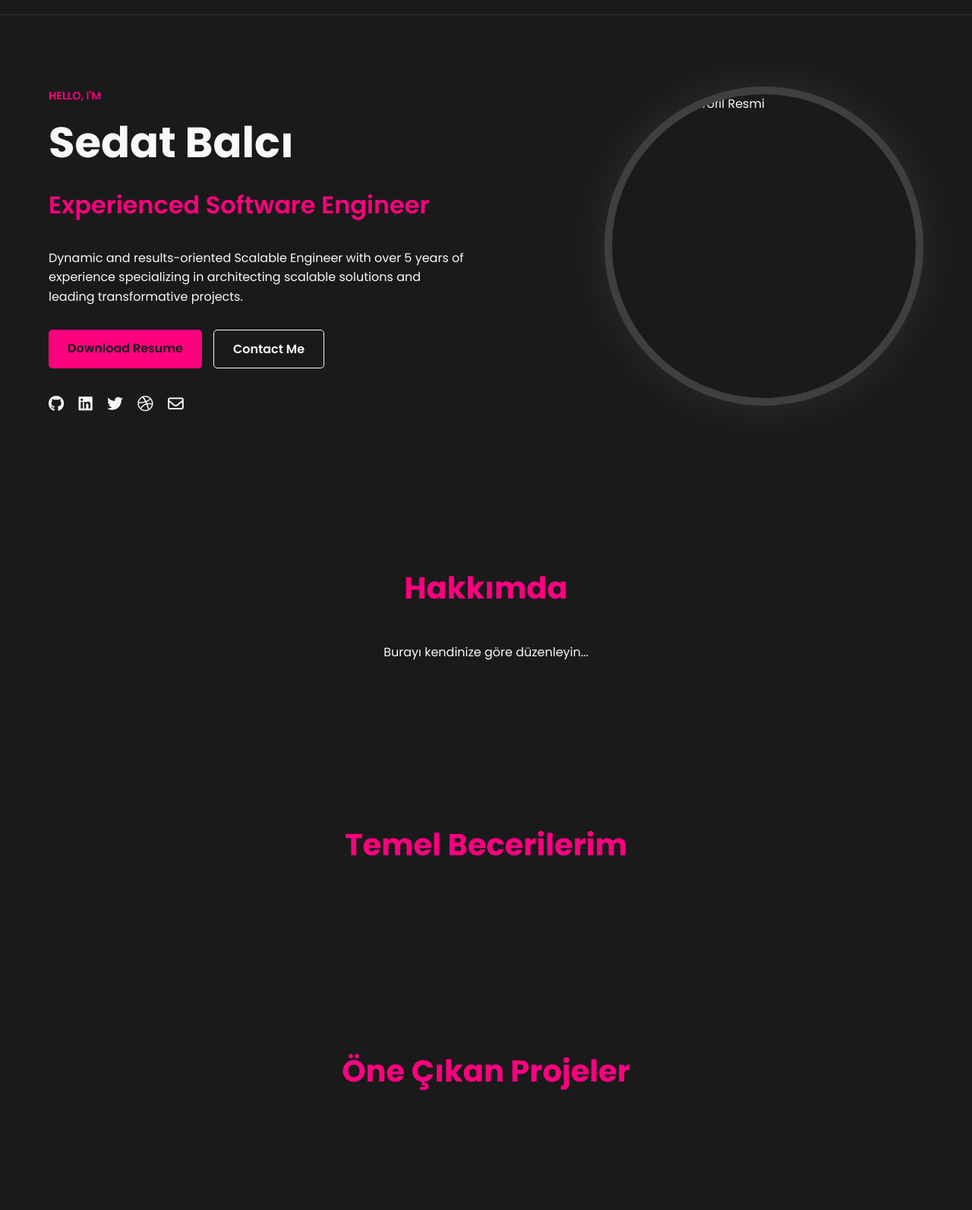
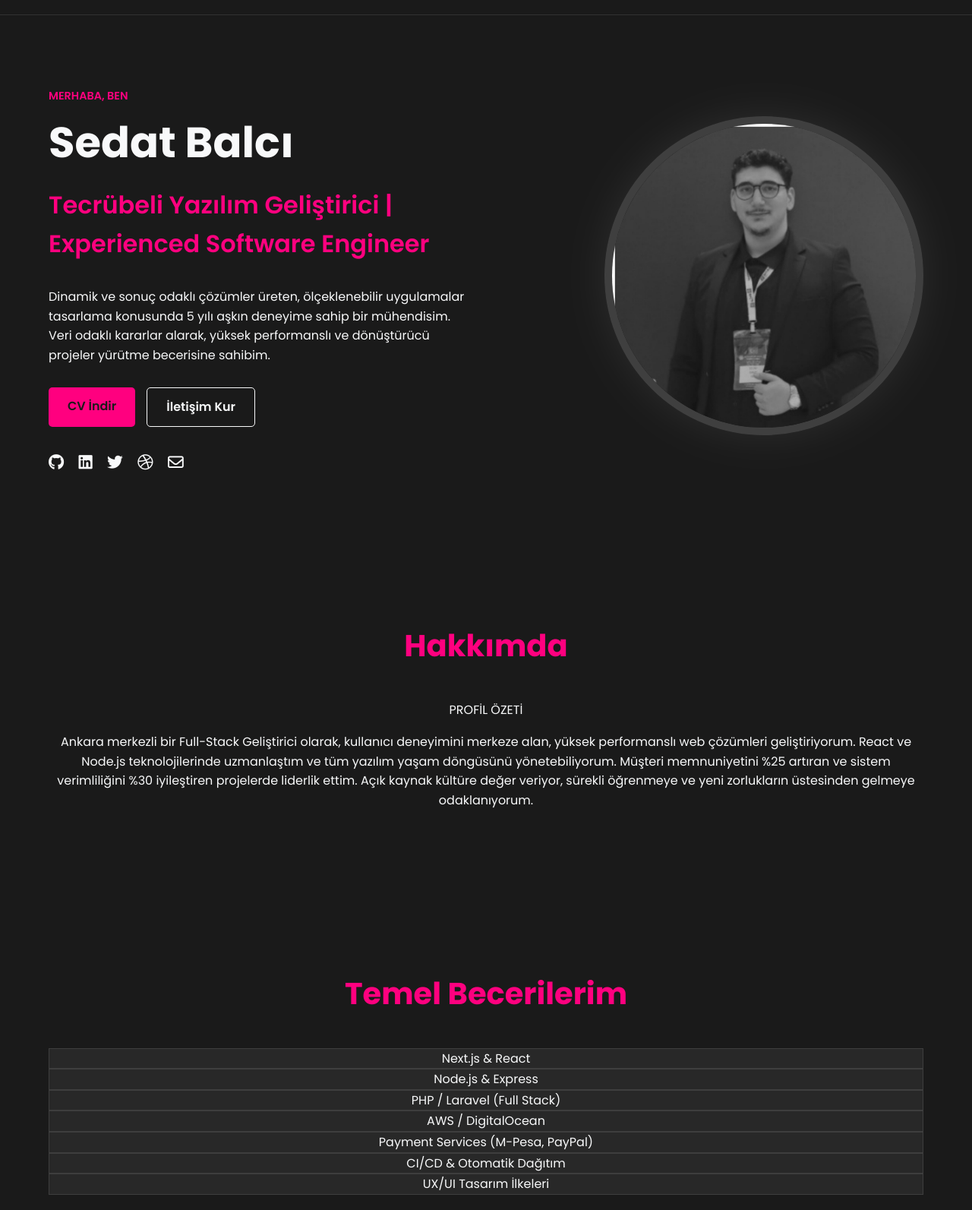
Before and after one commit to sedat-balci/sedatbalci-website, a plain HTML site: page index.html in a window 1280 px wide. Shown: the part 67-1660 px from the top of the page at 76% size. Drawn offline with Linux system fonts and the light colour scheme.

Commit message:
icerik duzenlemesi sablon yerine kisisellestirildi, gorsel yuklemesi yapildi

```diff
--- a/index.html
+++ b/index.html
@@ -29,18 +29,18 @@
     <section id="hero" class="hero-section">
         <div class="hero-content-container">
             <div class="hero-text-block">
-                <p class="greeting">HELLO, I'M</p>
+                <p class="greeting">MERHABA, BEN</p>
                 <h1>Sedat Balcı</h1>
-                <h2 class="subtitle">Experienced Software Engineer</h2>
+                <h2 class="subtitle">Tecrübeli Yazılım Geliştirici | Experienced Software Engineer</h2>
 
                 <p>
-                    Dynamic and results-oriented Scalable Engineer with over 5 years of experience
-                    specializing in architecting scalable solutions and leading transformative projects.
+                    Dinamik ve sonuç odaklı çözümler üreten, ölçeklenebilir uygulamalar tasarlama konusunda 5 yılı aşkın deneyime sahip bir mühendisim.
+                    Veri odaklı kararlar alarak, yüksek performanslı ve dönüştürücü projeler yürütme becerisine sahibim.
                 </p>
 
                 <div class="hero-buttons">
-                    <a href="#" class="btn-primary">Download Resume</a>
-                    <a href="#iletisim" class="btn-contact">Contact Me</a>
+                    <a href="#" class="btn-primary">CV İndir</a>
+                    <a href="#iletisim" class="btn-contact">İletişim Kur</a>
                 </div>
 
                 <div class="social-links-hero">
@@ -53,31 +53,64 @@
             </div>
 
             <div class="hero-img-block">
-                <img src="assets/profile.jpg" alt="Sedat Balcı Profil Resmi" class="profile-img">
+                <img src="assets/pp.png" alt="Sedat Balcı Profil Resmi" class="profile-img">
             </div>
         </div>
     </section>
 
     <section id="hakkimda" class="about-section">
         <h2>Hakkımda</h2>
-        <p>Burayı kendinize göre düzenleyin...</p>
-        </section>
+        <p class="about-lead">PROFİL ÖZETİ</p>
+        <p>
+            Ankara merkezli bir Full-Stack Geliştirici olarak, kullanıcı deneyimini merkeze alan, yüksek performanslı web çözümleri geliştiriyorum.
+            React ve Node.js teknolojilerinde uzmanlaştım ve tüm yazılım yaşam döngüsünü yönetebiliyorum.
+            Müşteri memnuniyetini %25 artıran ve sistem verimliliğini %30 iyileştiren projelerde liderlik ettim.
+            Açık kaynak kültüre değer veriyor, sürekli öğrenmeye ve yeni zorlukların üstesinden gelmeye odaklanıyorum.
+        </p>
+    </section>
 
     <section id="beceriler" class="skills-section">
         <h2>Temel Becerilerim</h2>
         <div class="skills-list">
-            </div>
+            <div class="skill-card">Next.js & React</div>
+            <div class="skill-card">Node.js & Express</div>
+            <div class="skill-card">PHP / Laravel (Full Stack)</div>
+            <div class="skill-card">AWS / DigitalOcean</div>
+            <div class="skill-card">Payment Services (M-Pesa, PayPal)</div>
+            <div class="skill-card">CI/CD & Otomatik Dağıtım</div>
+            <div class="skill-card">UX/UI Tasarım İlkeleri</div>
+        </div>
     </section>
 
     <section id="projeler" class="projects-section">
         <h2>Öne Çıkan Projeler</h2>
         <div class="project-list">
+
+            <div class="project-card">
+                <h3>Scalable E-commerce Platformu</h3>
+                <p>Next.js ile geliştirilen ölçeklenebilir bir web uygulamasıdır. Sistem verimliliğini %30 oranında artırdık ve kullanıcı etkileşimini %30 oranında yükselttik.</p>
+                <a href="#" target="_blank">Canlı Siteyi Gör</a>
             </div>
+
+            <div class="project-card">
+                <h3>Finansal Ödeme Entegrasyonu</h3>
+                <p>Üçüncü taraf ödeme hizmetleri (M-Pesa, PayPal) entegrasyonu. Güvenli ve sorunsuz ödeme süreçleri sağlandı.</p>
+                <a href="#" target="_blank">Detaylı İncele</a>
+            </div>
+
+            <div class="project-card">
+                <h3>Kurumsal API Geliştirme</h3>
+                <p>Geliştirme döngülerini hızlandıran ve ekip içinde işbirliğini kolaylaştıran gelişmiş backend API hizmetleri sağlandı.</p>
+                <a href="#" target="_blank">API Dökümanı</a>
+            </div>
+
+        </div>
     </section>
 
     <section id="iletisim" class="contact-section">
         <h2>İletişime Geçin</h2>
         <p>Proje teklifleri, iş birlikleri veya aklınıza takılan her şey için bana ulaşabilirsiniz.</p>
+
         <form class="contact-form">
             <input type="text" placeholder="Adınız Soyadınız" required>
             <input type="email" placeholder="E-posta Adresiniz" required>
```
Also changed, not shown: assets/pp.png (added).
